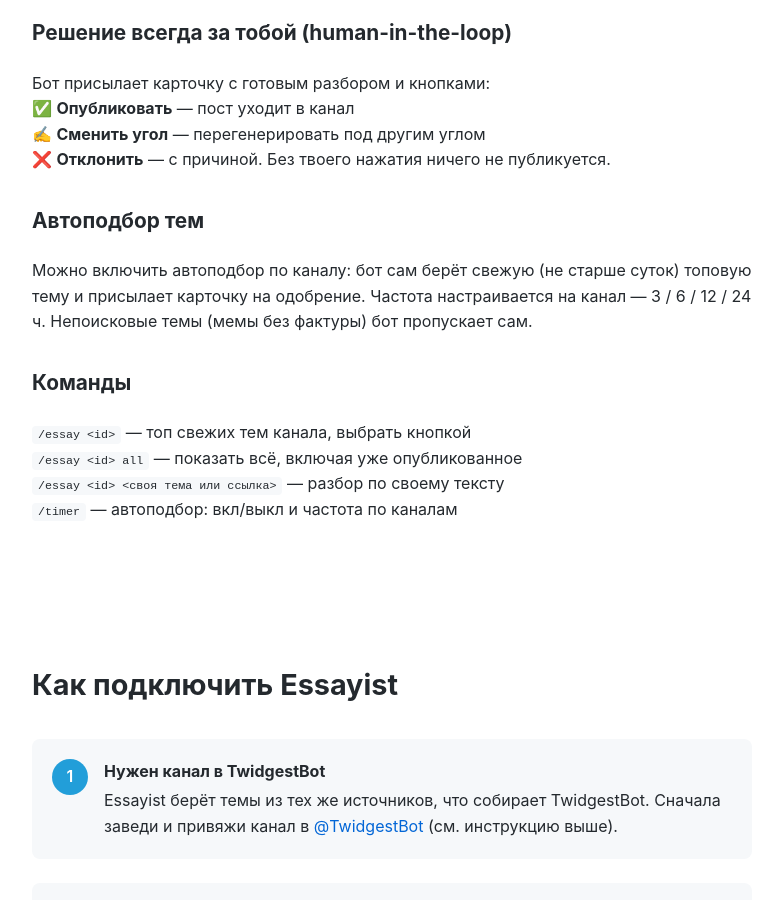
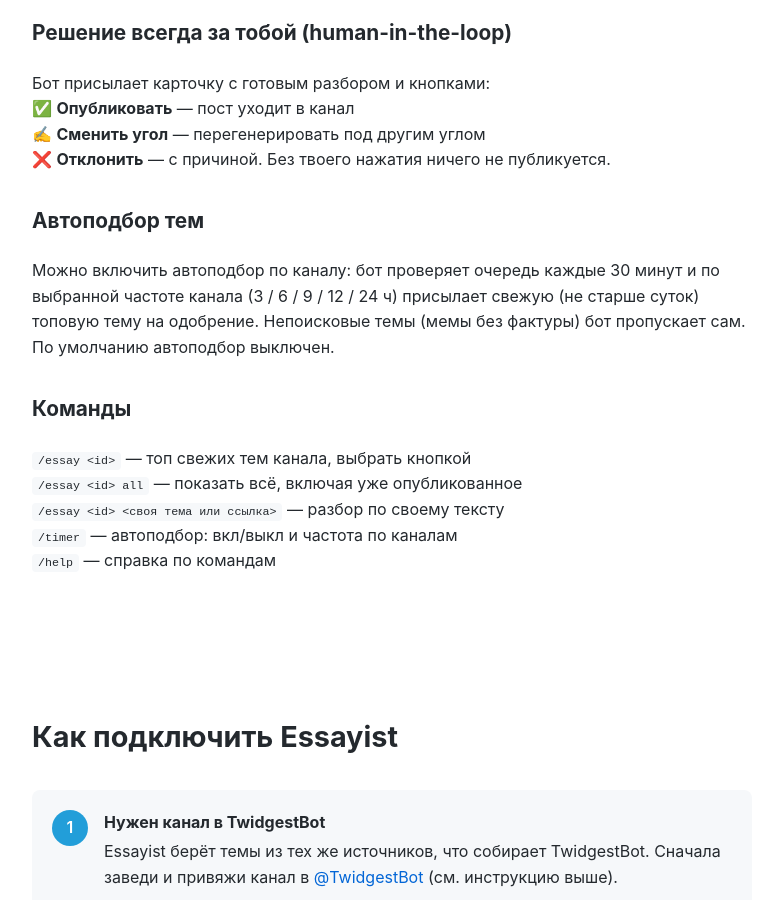
Before and after one commit to kelbic/twidgest-bot, a Jekyll site: the page built from docs/index.md, in a window 1280 px wide and 900 px high, scrolled down 2723 px. Shown: the whole window, without its empty margins (248-1030 px from the left). Built offline with Jekyll 4.4.1, drawn with Linux system fonts in a browser that asks for light colours.

Commit message:
site: essayist 30-min tick + 9h frequency + /help in commands

```diff
--- a/docs/index.md
+++ b/docs/index.md
@@ -194,9 +194,9 @@
 
 <h3>Автоподбор тем</h3>
 <p>
-Можно включить автоподбор по каналу: бот сам берёт свежую (не старше суток) топовую тему и
-присылает карточку на одобрение. Частота настраивается на канал — 3 / 6 / 12 / 24 ч.
-Непоисковые темы (мемы без фактуры) бот пропускает сам.
+Можно включить автоподбор по каналу: бот проверяет очередь каждые 30 минут и по выбранной
+частоте канала (3 / 6 / 9 / 12 / 24 ч) присылает свежую (не старше суток) топовую тему на
+одобрение. Непоисковые темы (мемы без фактуры) бот пропускает сам. По умолчанию автоподбор выключен.
 </p>
 
 <h3>Команды</h3>
@@ -204,7 +204,8 @@
 <code>/essay &lt;id&gt;</code> — топ свежих тем канала, выбрать кнопкой<br>
 <code>/essay &lt;id&gt; all</code> — показать всё, включая уже опубликованное<br>
 <code>/essay &lt;id&gt; &lt;своя тема или ссылка&gt;</code> — разбор по своему тексту<br>
-<code>/timer</code> — автоподбор: вкл/выкл и частота по каналам
+<code>/timer</code> — автоподбор: вкл/выкл и частота по каналам<br>
+<code>/help</code> — справка по командам
 </p>
 </div>
 
```
